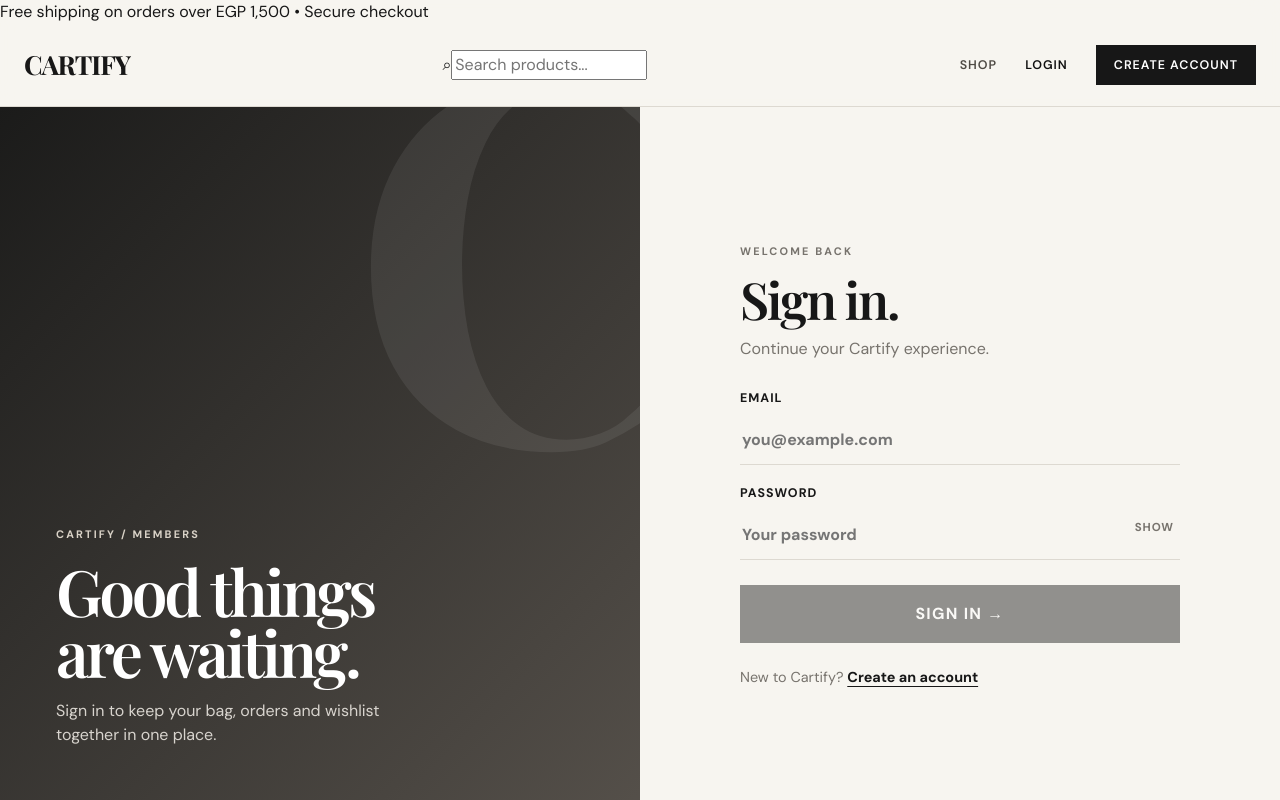
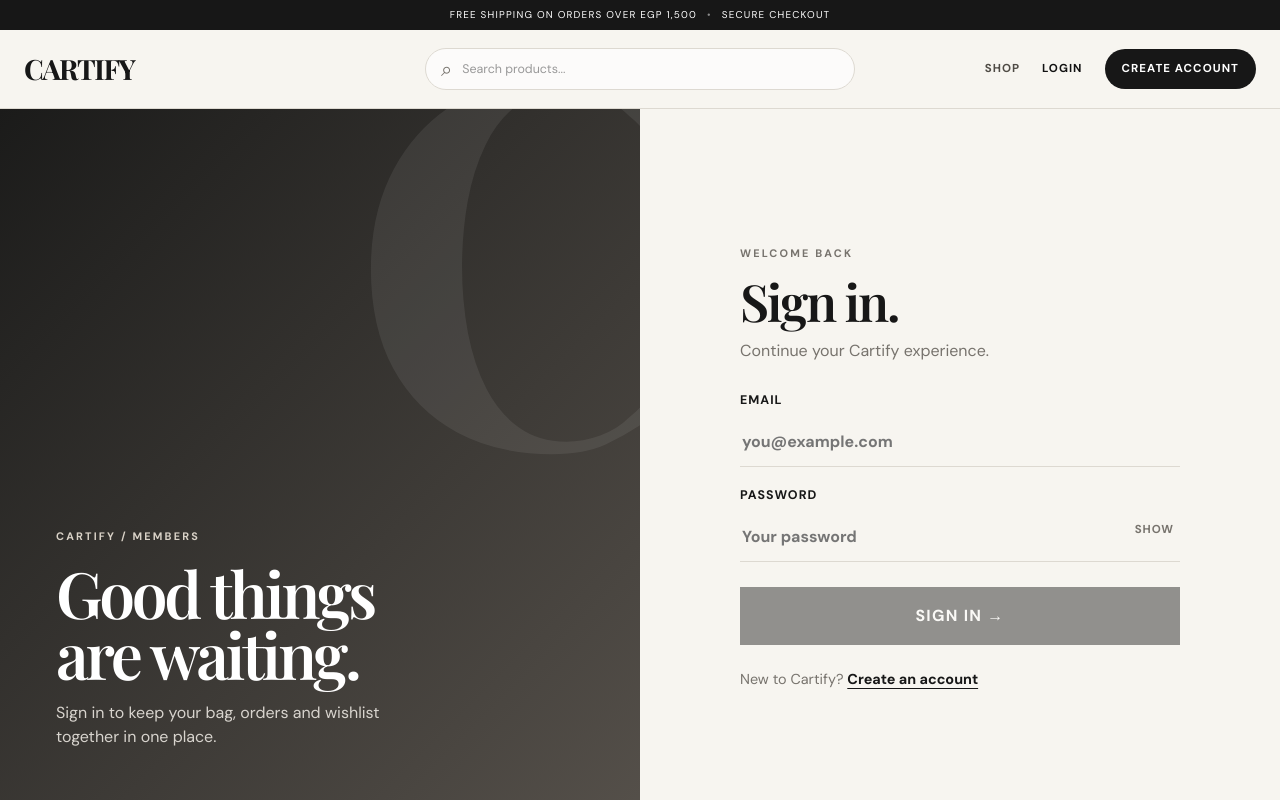
Before and after one commit to ToPaK1/Cartify, an Angular app in the folder frontend/: page /login in a window 1280 px wide. Shown: the top 800 px of the page. Built offline with nearby package versions, Linux system fonts and the light colour scheme.

Commit message:
Refine Cartify navigation styling

```diff
--- a/frontend/src/app/shared/navbar/navbar.css
+++ b/frontend/src/app/shared/navbar/navbar.css
@@ -1,4 +1,5 @@
-.nav-wrap{position:sticky;top:0;z-index:100;background:rgba(247,245,240,.94);backdrop-filter:blur(16px);border-bottom:1px solid var(--line)}
-.navbar{height:82px;display:flex;align-items:center;justify-content:space-between}.brand{font-family:'Playfair Display',serif;font-size:1.65rem;font-weight:700;letter-spacing:-.04em;text-decoration:none}.brand-mark{display:none}
-.links{display:flex;align-items:center;gap:28px}.links a,.user-btn{padding:8px 0;color:#4f4b45;text-decoration:none;background:none;border:0;font-size:.78rem;font-weight:600;letter-spacing:.08em;text-transform:uppercase;cursor:pointer}.links a:hover,.links .active{color:#111}.nav-cta{padding:11px 18px!important;background:var(--ink)!important;color:#fff!important}.user-btn{font-size:.72rem}
-@media(max-width:800px){.navbar{height:auto;min-height:72px;padding:12px 0;align-items:center}.links{gap:12px;flex-wrap:wrap;justify-content:flex-end}.links a,.user-btn{font-size:.66rem}.nav-cta{padding:9px 12px!important}}
+.nav-wrap{position:sticky;top:0;z-index:100;background:rgba(247,245,240,.92);backdrop-filter:blur(20px);border-bottom:1px solid var(--line)}
+.announcement{height:30px;background:var(--ink);color:#fff;display:flex;align-items:center;justify-content:center;gap:10px;font-size:.62rem;letter-spacing:.12em;text-transform:uppercase}.announcement span{opacity:.5}
+.navbar{height:78px;display:grid;grid-template-columns:1fr minmax(240px,430px) 1fr;align-items:center;gap:28px}.brand{font-family:'Playfair Display',serif;font-size:1.75rem;font-weight:700;letter-spacing:-.05em;text-decoration:none}.links{display:flex;align-items:center;justify-content:flex-end;gap:22px}.links a,.user-btn{padding:8px 0;color:#4f4b45;text-decoration:none;background:none;border:0;font-size:.72rem;font-weight:700;letter-spacing:.09em;text-transform:uppercase;cursor:pointer;white-space:nowrap}.links a:hover,.links .active{color:#111}.icon-link span{font-size:.95rem;margin-left:5px}.nav-cta{padding:11px 17px!important;background:var(--ink)!important;color:#fff!important;border-radius:999px}.user-btn{font-size:.68rem}.search{height:42px;border:1px solid var(--line);border-radius:999px;background:rgba(255,255,255,.65);display:flex;align-items:center;padding:0 15px;transition:border-color .25s,box-shadow .25s}.search:focus-within{border-color:#aaa;box-shadow:0 6px 20px rgba(0,0,0,.05)}.search span{font-size:1.25rem;line-height:1;margin-right:8px;color:var(--muted)}.search input{border:0;outline:0;background:transparent;width:100%;font-size:.78rem;color:var(--ink)}.search input::placeholder{color:#999}
+@media(max-width:1000px){.navbar{grid-template-columns:auto 1fr auto;gap:18px}.links{gap:14px}.links a:nth-child(3){display:none}}
+@media(max-width:700px){.announcement{font-size:.54rem;height:28px}.navbar{height:auto;min-height:72px;grid-template-columns:auto 1fr;gap:10px;padding:10px 0}.search{grid-column:1/-1;grid-row:2;height:38px;order:3}.links{gap:10px}.links a:nth-child(3),.user-btn{display:none}.links a,.nav-cta{font-size:.59rem}.nav-cta{padding:9px 11px!important}.brand{font-size:1.45rem}}
```
